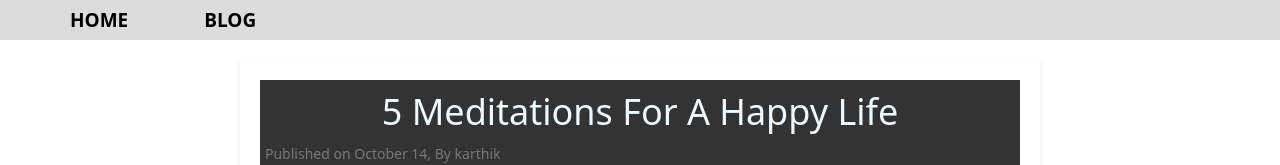
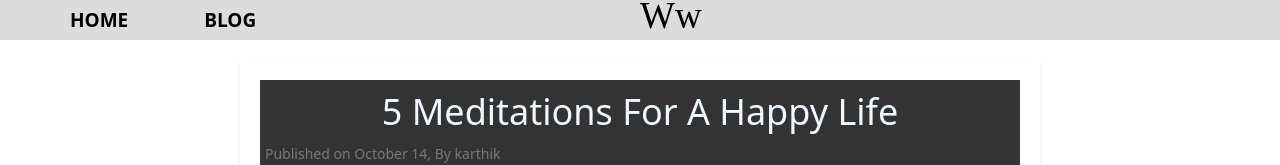
Before and after one commit to Kudu123/wisdom_waves, a website: page blog02.html in a window 1280 px wide. Shown: the top 165 px of the page. Drawn offline with nearby package versions, Linux system fonts and the light colour scheme.

Commit message:
Update blog02.html

```diff
--- a/blog02.html
+++ b/blog02.html
@@ -20,7 +20,7 @@
 
 <body>
     <div class="harr">
-    <h1 style="font-family: 'Abril Fatface', serif;"></h1>
+    <h1 style="font-family: 'Abril Fatface', serif;   margin-left: 50%;">Ww</h1>
 
   </div>
   <nav>
```
